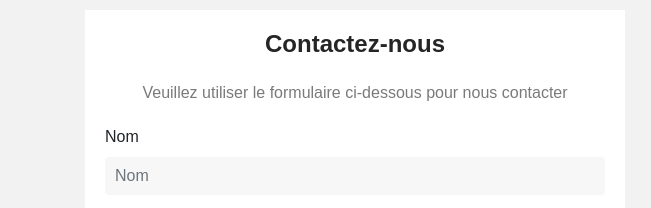
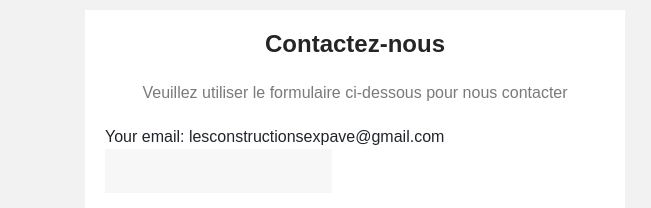
Before and after one commit to PhArObiS/ExcavationExpave, a plain HTML site: page index.html in a window 1280 px wide. Shown: the part 1860-2068 px from the top of the page, 0-651 px from the left. Drawn offline with nearby package versions, Linux system fonts and the light colour scheme; grey boxes are pictures that could not be loaded.

Commit message:
contact form update

```diff
--- a/index.html
+++ b/index.html
@@ -159,6 +159,10 @@
                                 contacter
                             </p>
                             <form action="https://formspree.io/f/xzbnryoe" method="POST" id="contact-form">
+                                <label>
+                                    Your email: lesconstructionsexpave@gmail.com
+                                    <input type="email" name="email">
+                                  </label>
                                 <div class="form-group">
                                     <label for="name">Nom</label>
                                     <input type="text" name="name" id="name" class="form-control" placeholder="Nom" required>
```
